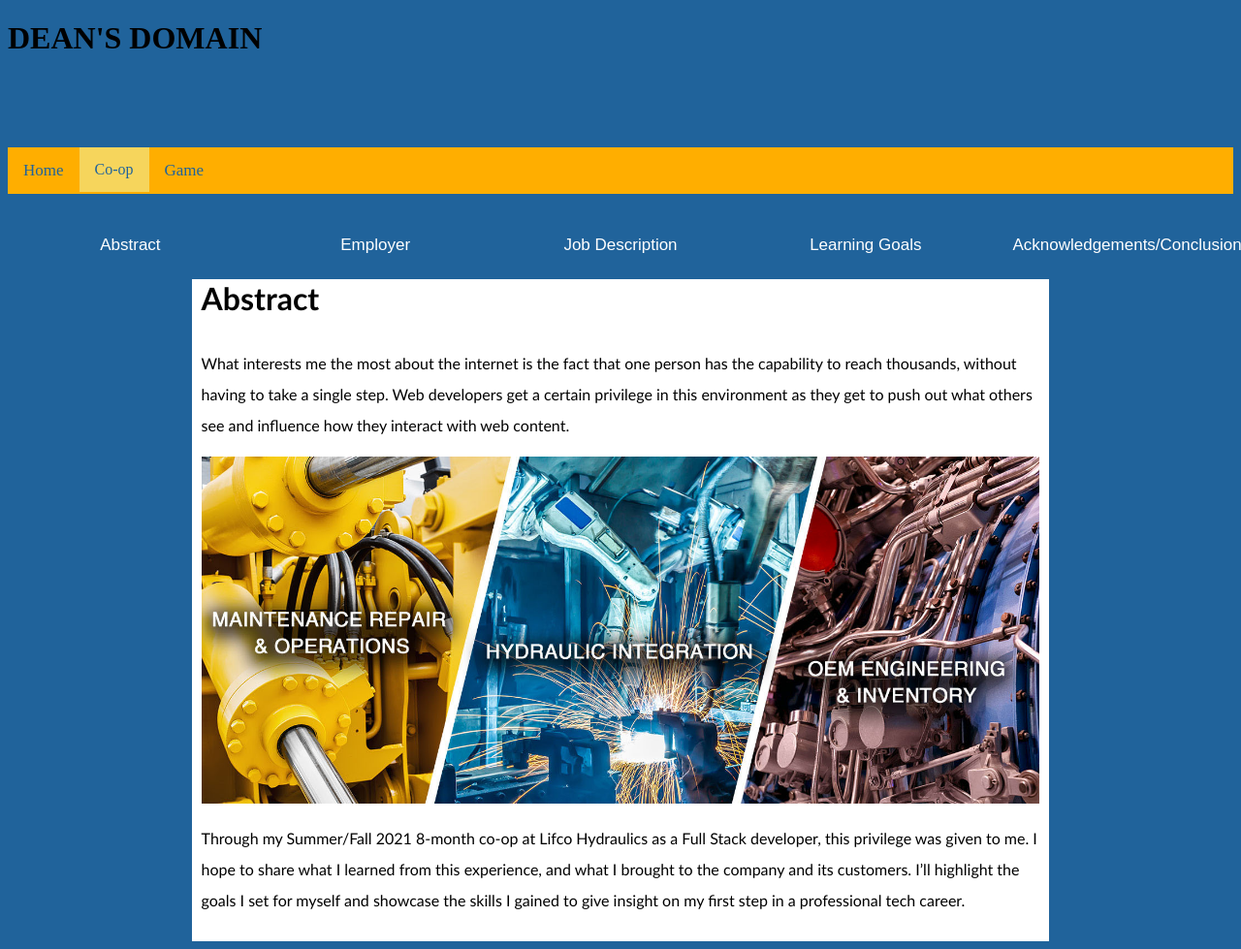
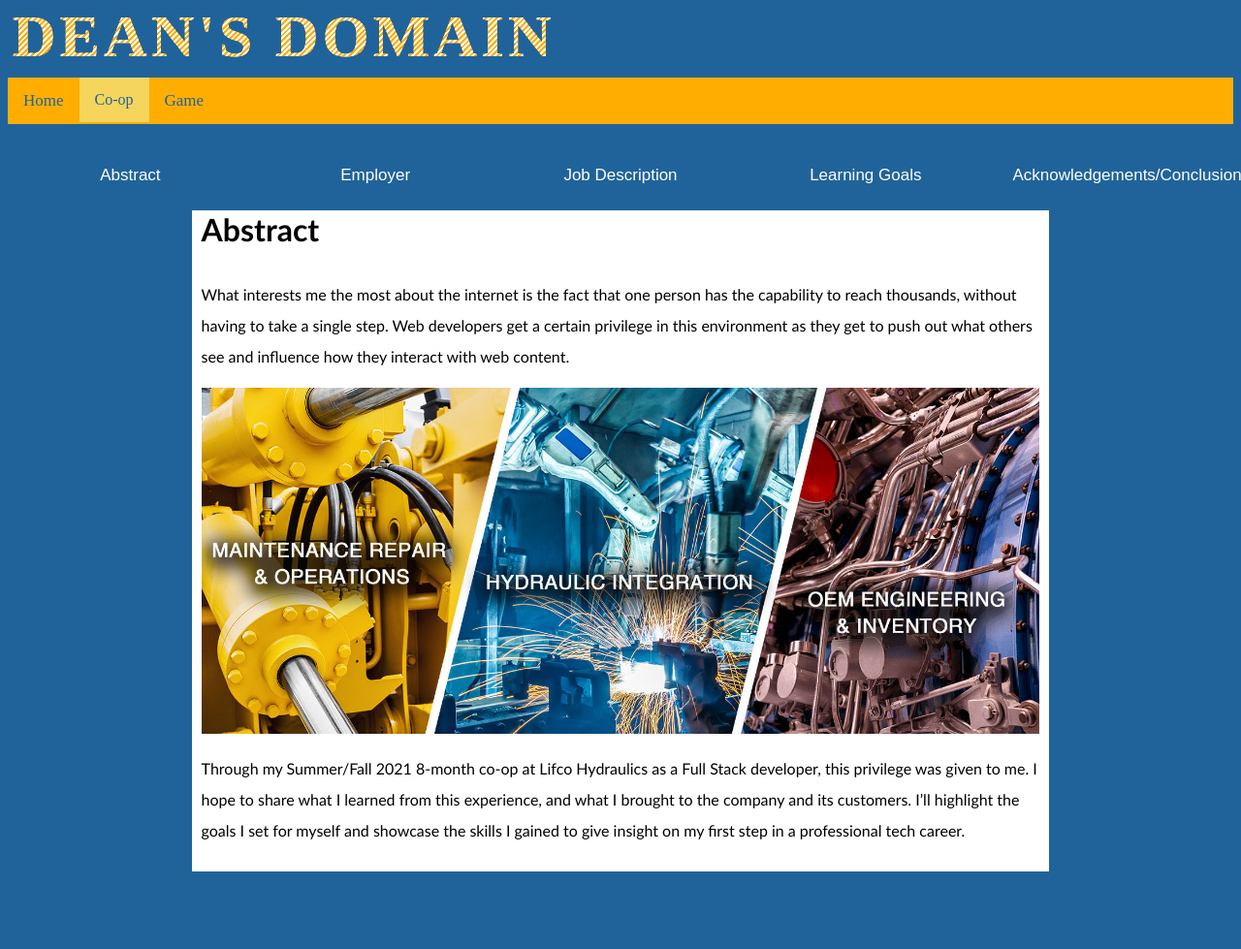
Before and after one commit to dmellode/deansDomain, a PHP site: page /coop.html in a window 1280 px wide. Shown: the whole page at 97% size. After the commit the page ends 899 px from the top, so only its background shows below. Run offline with PHP 8.4, Linux system fonts and the light colour scheme.

Commit message:
fancy title return

```diff
--- a/style.css
+++ b/style.css
@@ -1,4 +1,4 @@
-/* @import url('https://fonts.googleapis.com/css2?family=Poppins:ital,wght@1,900&display=swap');
+@import url('https://fonts.googleapis.com/css2?family=Poppins:ital,wght@1,900&display=swap');
 
 .title {
   position: absolute;
@@ -56,7 +56,7 @@
 .title:hover:after {
   top: -10px;
   left: -10px;
-}  */
+}
 
 header {
     background-color: #f6d55c;
@@ -232,12 +232,12 @@ dt {
   }
 
   /* Display the columns below each other instead of side by side on small screens */
-  /* @media screen and (max-width: 650px) {
+  @media screen and (max-width: 650px) {
     .column {
       width: 100%;
       display: block;
     }
-  } */
+  }
 
   /* Add some shadows to create a card effect */
   .card {
```
